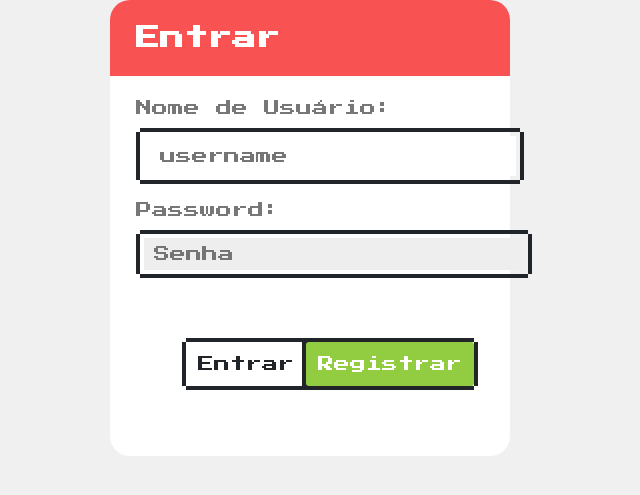
After one commit to luisaraujoc/Horse-Trivia, a PHP site: page /loginPage.php in a window 1280 px wide. The commit adds this page. Shown: the top 495 px of the page, without its empty margins (330-970 px from the left). Run offline with PHP 8.4, Linux system fonts and the light colour scheme; some libraries are stand-ins or nearby versions.

Commit message:
o choro virou objetivo

```diff
--- a/css/style.css
+++ b/css/style.css
@@ -296,6 +296,118 @@ img,
 /**********************************/
 
 
+/* 7. Login
+/**********************************/
+
+svg {
+    height: auto;
+    max-width: 100%;
+    vertical-align: middle;
+}
+
+
+/* ---------- ALIGN ---------- */
+
+.align {
+    display: grid;
+    place-items: center;
+}
+
+
+/* ---------- BUTTON ---------- */
+
+.button {
+    background-color: #33cc77;
+    color: #fff;
+    padding: 0.25em 1.5em;
+}
+
+.button:focus,
+.button:hover {
+    background-color: #28ad63;
+}
+
+
+/* ---------- ICONS ---------- */
+
+.icons {
+    display: none;
+}
+
+.icon {
+    fill: currentcolor;
+    display: inline-block;
+    height: 1em;
+    width: 1em;
+}
+
+
+/* ---------- LOGIN ---------- */
+
+.login {
+    width: 400px;
+}
+
+.login__header {
+    background-color: #f95252;
+    border-top-left-radius: 1.25em;
+    border-top-right-radius: 1.25em;
+    color: #fff;
+    padding: 1.25em 1.625em;
+}
+
+.login__header :first-child {
+    margin-top: 0;
+}
+
+.login__header :last-child {
+    margin-bottom: 0;
+}
+
+.login h2 {
+    margin-right: 0 50px auto;
+}
+
+.login__form {
+    background-color: #fff;
+    border-bottom-left-radius: 1.25em;
+    border-bottom-right-radius: 1.25em;
+    color: #777;
+    display: grid;
+    gap: 0.875em;
+    padding: 1.25em 1.625em;
+}
+
+.login input {
+    border-radius: 0.1875em;
+}
+
+.login input[type="email"],
+.login input[type="password"] {
+    background-color: #eee;
+    color: #777;
+    padding: 0.25em 0.625em;
+    width: 100%;
+}
+
+.login input[type="submit"] {
+    display: block;
+    margin: 0 auto;
+}
+
+.btn-div {
+    display: flex;
+    margin: 50px;
+}
+
+.nes-select {
+    margin-bottom: 10px;
+}
+
+
+/**********************************/
+
+
 /* 7. Footer
 /**********************************/
 
--- a/index.html
+++ b/index.html
@@ -39,7 +39,7 @@
             <h1 class="intro">
                 <p class="title__text">Horse Trivia</p>
                 <p class="sub__text">O trivia game da Stack Insiders</p>
-                <a href="room.php">
+                <a href="login.php">
                     <button class="nes-btn btn">Jogar</button>
                 </a>
             </h1>
--- /dev/null
+++ b/loginPage.php
@@ -0,0 +1,47 @@
+
+    <!DOCTYPE html>
+    <html lang="en">
+
+    <head>
+        <meta http-equiv="content-type" content="text/html; charset=UTF-8">
+        <meta name="viewport" content="width=device-width, initial-scale=1.0">
+        <!-- LINKs -->
+        <link href="https://fonts.googleapis.com/css?family=Press+Start+2P" rel="stylesheet">
+        <link rel="stylesheet" href="./node_modules/nes.css/css/nes.min.css">
+        <!-- <link rel="stylesheet" href="node_modules/nes.css/css/nes.css"> -->
+        <link rel="stylesheet" href="css/style.css">
+    </head>
+
+    <body class="align">
+
+        <div class="login">
+
+            <header class="login__header">
+                <h2>Entrar</h2>
+            </header>
+
+            <form action="login.php" class="login__form" method="POST">
+
+                <div>
+                    <label for="email">Nome de Usuário:</label>
+                    <input type="text" id="username" name="username" placeholder="username" class='nes-input'>
+                </div>
+
+                <div>
+                    <label for="password">Password:</label>
+                    <input type="password" id="password" name="password" placeholder="Senha" class='nes-input'>
+                </div>
+
+                <div class="btn-div">
+                    <input class="nes-btn" type="submit" name="btn_login" value="Entrar">
+                    <input class="nes-btn is-success" name="btn_register" type="submit" value="Registrar">
+
+                </div>
+
+            </form>
+
+        </div>
+
+    </body>
+
+    </html>
```
Also changed, not shown: login.php (added, +37 -0 lines), room.php (+13 -2 lines).
